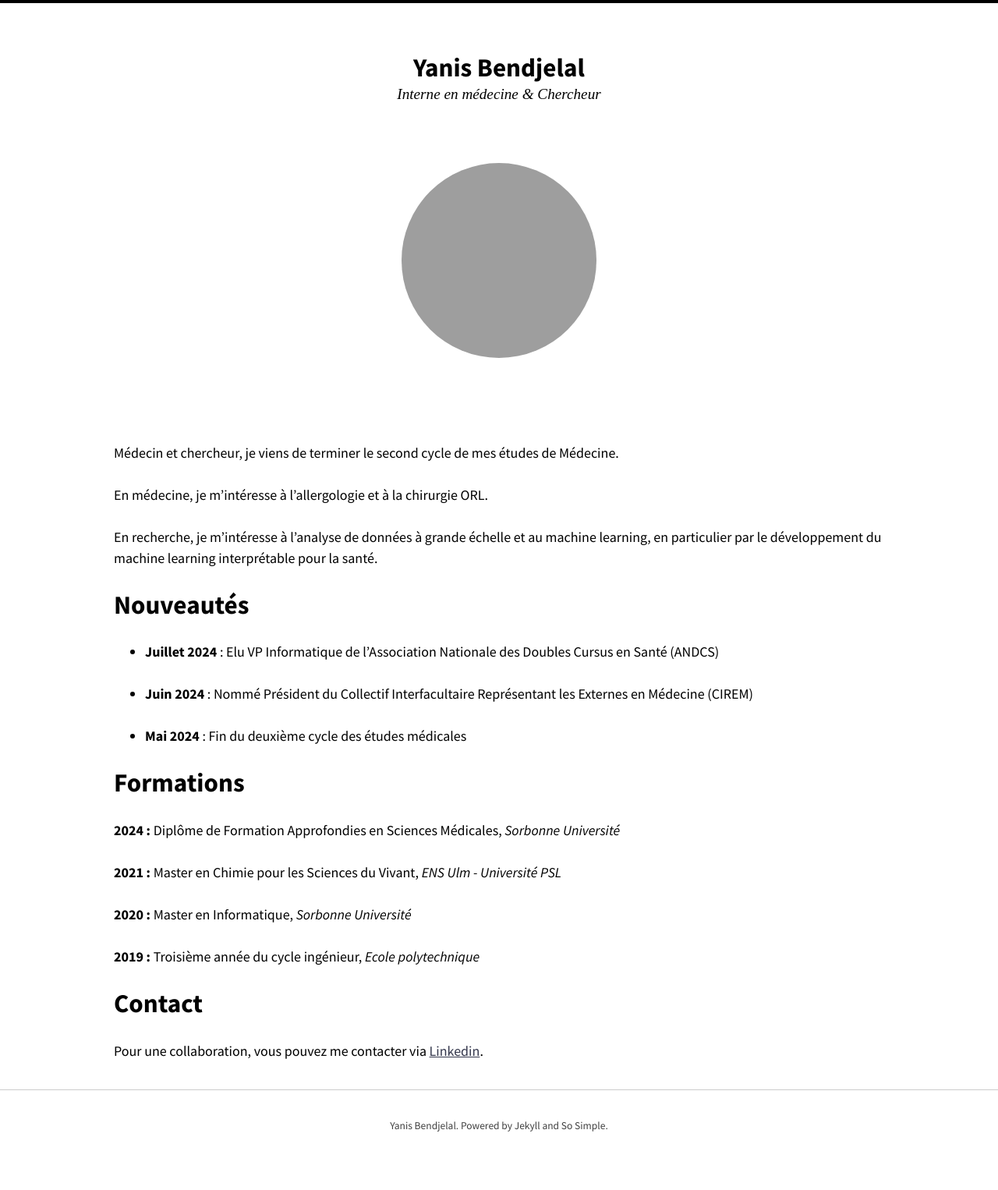
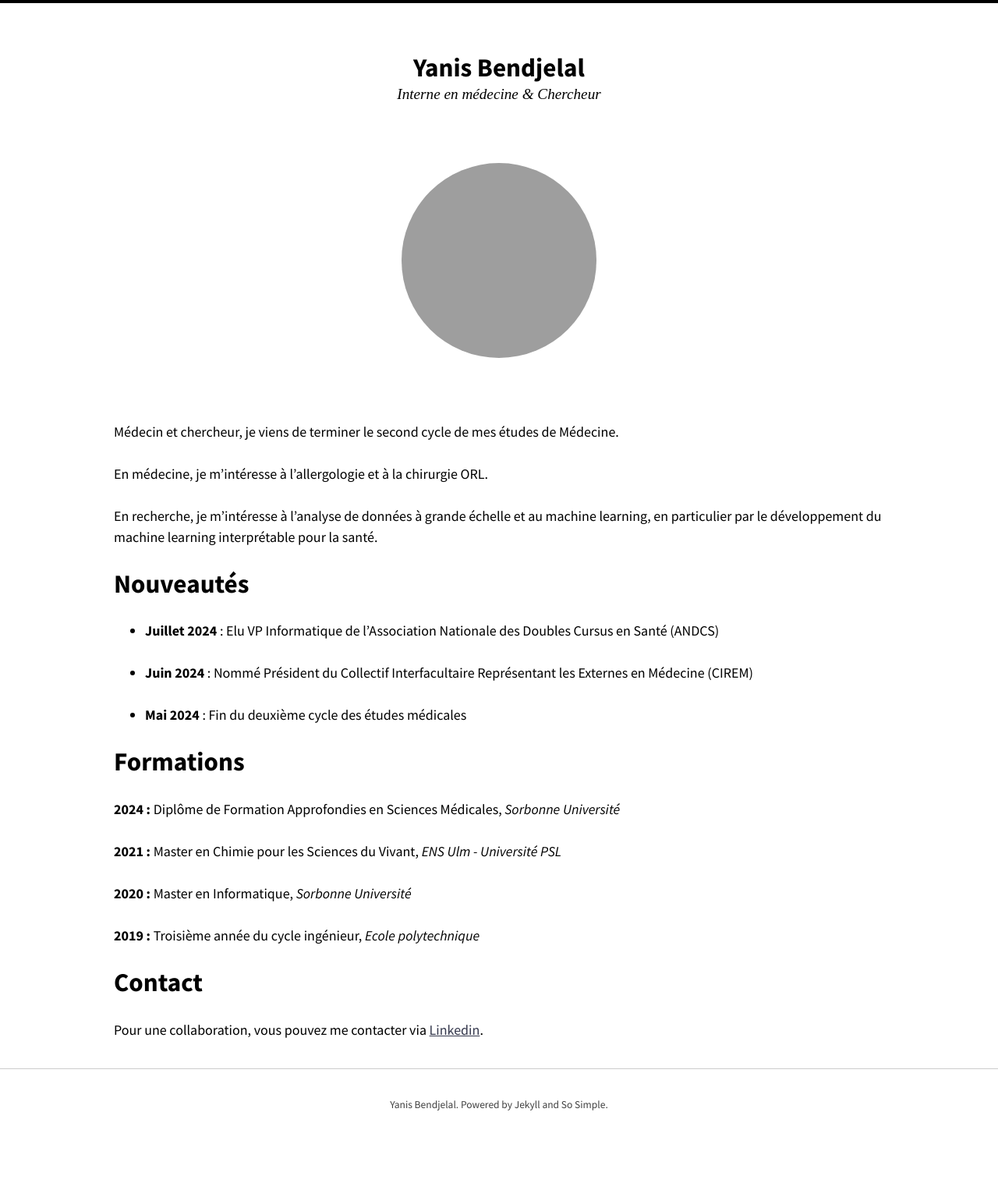
Before and after one commit to Bendjelal/bendjelal.github.io, a Jekyll site: the page built from index.md, in a window 1280 px wide. Shown: the whole page at 78% size. Built offline with Jekyll 4.4.1, drawn with Linux system fonts in a browser that asks for light colours; nearby versions of some CDN libraries; after the commit the page ends 1499 px from its top, so only the background shows below that; grey boxes are pictures that could not be loaded.

Commit message:
Update index.md

```diff
--- a/index.md
+++ b/index.md
@@ -21,7 +21,7 @@ order: 1
     </style>
 </head>
 
-<img src="photo.png" alt="Photo de moi" class="circular-photo">   <br><br><br>
+<img src="photo.png" alt="Photo de moi" class="circular-photo">   <br><br>
 
 Médecin et chercheur, je viens de terminer le second cycle de mes études de Médecine.
 
```
